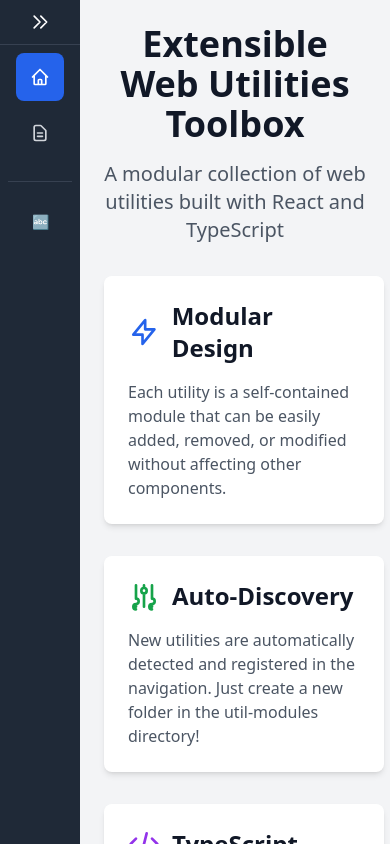
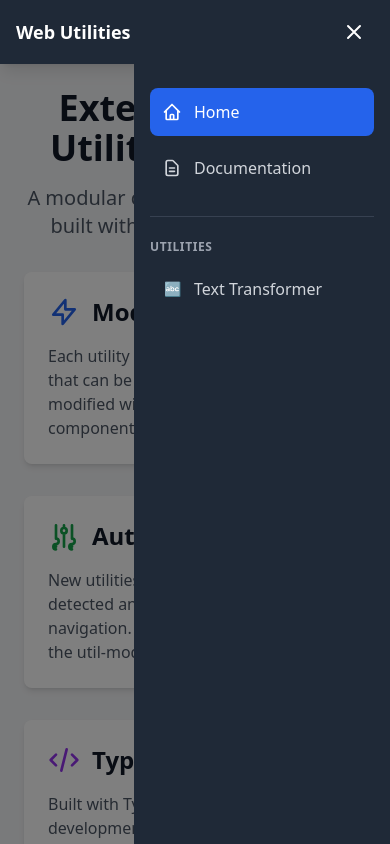
Before and after one commit to ZhongDev/Modular-Web-Utilities, a React (Vite) app: page / in a window 390 px wide. Both pictures are taken after a click on the button "Open sidebar". Built offline with nearby package versions, Linux system fonts and the light colour scheme.

Commit message:
Mobile UI optimizations

```diff
--- a/src/components/Layout.tsx
+++ b/src/components/Layout.tsx
@@ -1,6 +1,8 @@
-import React, { Suspense } from 'react';
+import React, { Suspense, useState, useEffect } from 'react';
 import { Outlet } from 'react-router-dom';
 import Sidebar from './Sidebar';
+import MobileNavbar from './MobileNavbar';
+import MobileBackdrop from './MobileBackdrop';
 import { Module } from '../types/module';
 
 interface LayoutProps {
@@ -8,9 +10,46 @@ interface LayoutProps {
 }
 
 const Layout: React.FC<LayoutProps> = ({ modules }) => {
+  const [isMobile, setIsMobile] = useState(false);
+  const [isCollapsed, setIsCollapsed] = useState(false);
+
+  // Mobile detection and initial state setup
+  useEffect(() => {
+    const checkMobile = () => {
+      const mobile = window.innerWidth < 768;
+      setIsMobile(mobile);
+      // On mobile, default to collapsed (hidden)
+      if (mobile) {
+        setIsCollapsed(true);
+      }
+    };
+
+    checkMobile();
+    window.addEventListener('resize', checkMobile);
+
+    return () => window.removeEventListener('resize', checkMobile);
+  }, []);
+
   return (
-    <div className="flex h-screen bg-gray-100">
-      <Sidebar modules={modules} />
+    <div className="h-screen bg-gray-100">
+      {/* Mobile Navbar - only visible on mobile */}
+      <MobileNavbar
+        isCollapsed={isCollapsed}
+        setIsCollapsed={setIsCollapsed}
+      />
+
+      {/* Mobile Backdrop - only visible on mobile when sidebar is open */}
+      <MobileBackdrop
+        isVisible={isMobile && !isCollapsed}
+        onClose={() => setIsCollapsed(true)}
+      />
+
+      <div className={`flex ${isMobile ? 'h-full pt-16' : 'h-full md:h-screen'}`}>
+        <Sidebar
+          modules={modules}
+          isCollapsed={isCollapsed}
+          setIsCollapsed={setIsCollapsed}
+        />
 
         <div className="flex-1 flex flex-col overflow-hidden">
           <main className="flex-1 overflow-auto p-6">
@@ -24,6 +63,7 @@ const Layout: React.FC<LayoutProps> = ({ modules }) => {
           </main>
         </div>
       </div>
+    </div>
   );
 };
 
--- /dev/null
+++ b/src/components/MobileBackdrop.tsx
@@ -0,0 +1,20 @@
+import React from 'react';
+
+interface MobileBackdropProps {
+  isVisible: boolean;
+  onClose: () => void;
+}
+
+const MobileBackdrop: React.FC<MobileBackdropProps> = ({ isVisible, onClose }) => {
+  if (!isVisible) return null;
+
+  return (
+    <div
+      className="md:hidden fixed top-16 left-0 right-0 bottom-0 bg-black bg-opacity-50 z-40 transition-opacity duration-300"
+      onClick={onClose}
+      aria-label="Close sidebar"
+    />
+  );
+};
+
+export default MobileBackdrop;
--- /dev/null
+++ b/src/components/MobileNavbar.tsx
@@ -0,0 +1,58 @@
+import React from 'react';
+
+interface MobileNavbarProps {
+  isCollapsed: boolean;
+  setIsCollapsed: (collapsed: boolean) => void;
+}
+
+const MobileNavbar: React.FC<MobileNavbarProps> = ({ isCollapsed, setIsCollapsed }) => {
+  return (
+    <div className="md:hidden fixed top-0 left-0 right-0 z-40 bg-gray-800 text-white px-4 py-3 flex items-center justify-between shadow-lg">
+      <h1 className="text-lg font-semibold">Web Utilities</h1>
+
+      {isCollapsed ? (
+        <button
+          onClick={() => setIsCollapsed(false)}
+          className="p-2 rounded hover:bg-gray-700 transition-colors"
+          aria-label="Open sidebar"
+        >
+          <svg
+            className="w-6 h-6"
+            fill="none"
+            stroke="currentColor"
+            viewBox="0 0 24 24"
+          >
+            <path
+              strokeLinecap="round"
+              strokeLinejoin="round"
+              strokeWidth={2}
+              d="M4 6h16M4 12h16M4 18h16"
+            />
+          </svg>
+        </button>
+      ) : (
+        <button
+          onClick={() => setIsCollapsed(true)}
+          className="p-2 rounded hover:bg-gray-700 transition-colors"
+          aria-label="Close sidebar"
+        >
+          <svg
+            className="w-6 h-6"
+            fill="none"
+            stroke="currentColor"
+            viewBox="0 0 24 24"
+          >
+            <path
+              strokeLinecap="round"
+              strokeLinejoin="round"
+              strokeWidth={2}
+              d="M6 18L18 6M6 6l12 12"
+            />
+          </svg>
+        </button>
+      )}
+    </div>
+  );
+};
+
+export default MobileNavbar;
--- a/src/components/Sidebar.tsx
+++ b/src/components/Sidebar.tsx
@@ -1,23 +1,44 @@
-import React, { useState } from 'react';
+import React, { useState, useEffect } from 'react';
 import { NavLink } from 'react-router-dom';
 import { Module } from '../types/module';
 
 interface SidebarProps {
   modules: Module[];
+  isCollapsed: boolean;
+  setIsCollapsed: (collapsed: boolean) => void;
 }
 
-const Sidebar: React.FC<SidebarProps> = ({ modules }) => {
-  const [isCollapsed, setIsCollapsed] = useState(false);
+const Sidebar: React.FC<SidebarProps> = ({ modules, isCollapsed, setIsCollapsed }) => {
+  const [isMobile, setIsMobile] = useState(false);
+
+  // Mobile detection
+  useEffect(() => {
+    const checkMobile = () => {
+      setIsMobile(window.innerWidth < 768); // Tailwind's md breakpoint
+    };
+
+    checkMobile();
+    window.addEventListener('resize', checkMobile);
+
+    return () => window.removeEventListener('resize', checkMobile);
+  }, []);
 
   return (
     <div
       className={`bg-gray-800 text-white transition-all duration-300 flex flex-col ${
-        isCollapsed ? 'w-20' : 'w-64'
+        isMobile
+          ? `fixed top-16 bottom-0 right-0 z-50 w-64 ${isCollapsed ? 'translate-x-full' : 'translate-x-0'}`
+          : isCollapsed ? 'w-20' : 'w-64'
       }`}
     >
-      {/* Header */}
-      <div className={`border-b border-gray-700 transition-all duration-300 ${isCollapsed ? 'p-2' : 'p-4'}`}>
-        <div className={`flex items-center transition-all duration-300 ${isCollapsed ? 'justify-center' : 'justify-between'}`}>
+      {/* Header - Hidden on mobile since navbar shows title */}
+      {!isMobile && (
+        <div className={`border-b border-gray-700 transition-all duration-300 ${
+          isCollapsed ? 'p-2' : 'p-4'
+        }`}>
+          <div className={`flex items-center transition-all duration-300 ${
+            isCollapsed ? 'justify-center' : 'justify-between'
+          }`}>
             {!isCollapsed && (
               <h1 className="text-lg font-semibold truncate transition-all duration-300">Web Utilities</h1>
             )}
@@ -42,19 +63,24 @@ const Sidebar: React.FC<SidebarProps> = ({ modules }) => {
             </button>
           </div>
         </div>
+      )}
 
       {/* Navigation */}
-      <nav className={`flex-1 transition-all duration-300 ${isCollapsed ? 'p-2' : 'p-4'}`}>
+      <nav className={`flex-1 transition-all duration-300 ${
+        isMobile ? 'p-4 pt-6' : (isCollapsed ? 'p-2' : 'p-4')
+      }`}>
         <ul className="space-y-2">
           {/* Home Link */}
-          <li className={`transition-all duration-300 ${isCollapsed ? 'h-12 flex justify-center' : ''}`}>
+          <li className={`transition-all duration-300 ${
+            isMobile ? '' : (isCollapsed ? 'h-12 flex justify-center' : '')
+          }`}>
             <NavLink
               to="/"
               className={({ isActive }) =>
                 `flex items-center rounded-lg transition-all duration-300 ${
-                  isCollapsed
-                    ? 'w-12 h-12 justify-center'
-                    : 'p-3'
+                  isMobile
+                    ? 'p-3'
+                    : (isCollapsed ? 'w-12 h-12 justify-center' : 'p-3')
                 } ${
                   isActive
                     ? 'bg-blue-600 text-white'
@@ -65,19 +91,21 @@ const Sidebar: React.FC<SidebarProps> = ({ modules }) => {
               <svg className="w-5 h-5 flex-shrink-0" fill="none" stroke="currentColor" viewBox="0 0 24 24">
                 <path strokeLinecap="round" strokeLinejoin="round" strokeWidth={2} d="M3 12l2-2m0 0l7-7 7 7M5 10v10a1 1 0 001 1h3m10-11l2 2m-2-2v10a1 1 0 01-1 1h-3m-6 0a1 1 0 001-1v-4a1 1 0 011-1h2a1 1 0 011 1v4a1 1 0 001 1m-6 0h6" />
               </svg>
-              {!isCollapsed && <span className="ml-3 transition-all duration-300">Home</span>}
+              {(isMobile || !isCollapsed) && <span className="ml-3 transition-all duration-300">Home</span>}
             </NavLink>
           </li>
 
           {/* Documentation Link */}
-          <li className={`transition-all duration-300 ${isCollapsed ? 'h-12 flex justify-center' : ''}`}>
+          <li className={`transition-all duration-300 ${
+            isMobile ? '' : (isCollapsed ? 'h-12 flex justify-center' : '')
+          }`}>
             <NavLink
               to="/docs"
               className={({ isActive }) =>
                 `flex items-center rounded-lg transition-all duration-300 ${
-                  isCollapsed
-                    ? 'w-12 h-12 justify-center'
-                    : 'p-3'
+                  isMobile
+                    ? 'p-3'
+                    : (isCollapsed ? 'w-12 h-12 justify-center' : 'p-3')
                 } ${
                   isActive
                     ? 'bg-blue-600 text-white'
@@ -88,7 +116,7 @@ const Sidebar: React.FC<SidebarProps> = ({ modules }) => {
               <svg className="w-5 h-5 flex-shrink-0" fill="none" stroke="currentColor" viewBox="0 0 24 24">
                 <path strokeLinecap="round" strokeLinejoin="round" strokeWidth={2} d="M9 12h6m-6 4h6m2 5H7a2 2 0 01-2-2V5a2 2 0 012-2h5.586a1 1 0 01.707.293l5.414 5.414a1 1 0 01.293.707V19a2 2 0 01-2 2z" />
               </svg>
-              {!isCollapsed && <span className="ml-3 transition-all duration-300">Documentation</span>}
+              {(isMobile || !isCollapsed) && <span className="ml-3 transition-all duration-300">Documentation</span>}
             </NavLink>
           </li>
 
@@ -96,7 +124,7 @@ const Sidebar: React.FC<SidebarProps> = ({ modules }) => {
           {modules.length > 0 && (
             <li className="pt-4">
               <div className="border-t border-gray-700 mb-4 transition-all duration-300"></div>
-              {!isCollapsed && (
+              {(isMobile || !isCollapsed) && (
                 <span className="text-xs font-semibold text-gray-400 uppercase tracking-wider transition-all duration-300">
                   Utilities
                 </span>
@@ -134,7 +162,7 @@ const Sidebar: React.FC<SidebarProps> = ({ modules }) => {
                     </svg>
                   )}
                 </div>
-                {!isCollapsed && <span className="ml-3 transition-all duration-300">{module.title}</span>}
+                {(isMobile || !isCollapsed) && <span className="ml-3 transition-all duration-300">{module.title}</span>}
               </NavLink>
             </li>
           ))}
```
Lines whose indentation alone changed are shown as unchanged.
